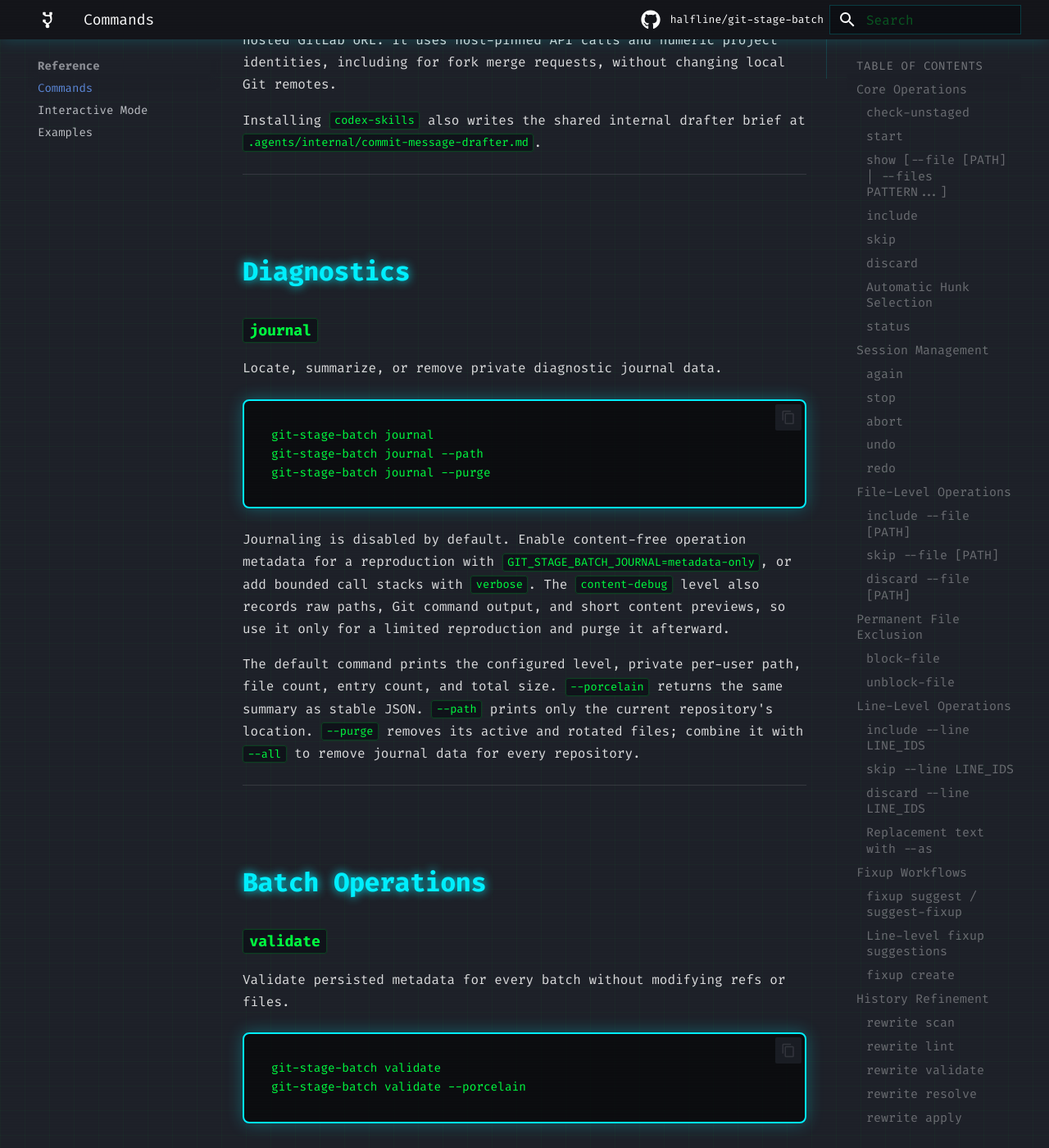
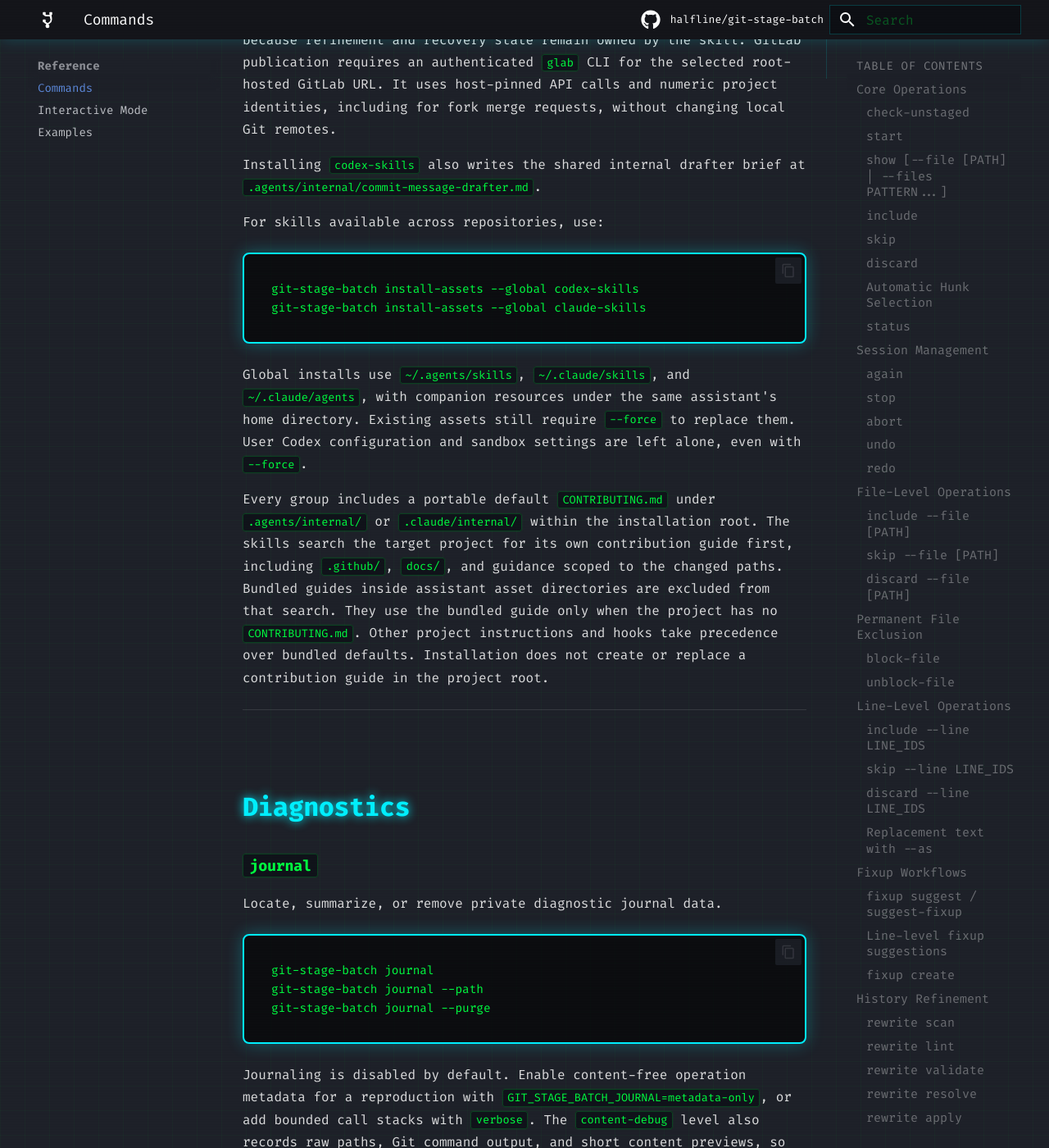
Before and after one commit to halfline/git-stage-batch, an MkDocs documentation site: the page built from docs/commands.md, in a window 1280 px wide and 1400 px high, scrolled down 41763 px. Shown: the whole window at 82% size. Built offline with MkDocs 1.6.1 and Material for MkDocs 9.7.7, drawn with Linux system fonts in a browser that asks for light colours; comment, search, counter and statistics services are not loaded; some of the changed text lies outside the part shown.

Commit message:
docs: Describe user-wide asset installation
This commit documents user-wide asset installation and the fallback
contribution guide.

````diff
--- a/docs/commands.md
+++ b/docs/commands.md
@@ -1444,8 +1444,10 @@ assistant can discover them automatically.
 - `GROUP`: Optionally restrict installation to one bundled asset group
 - `--filter PATTERN...`: Install only bundled assets whose entry names match one or more gitignore-style patterns
   - When omitted, installs every bundled asset in the selected group, or in every group if no group is provided
+- `--global`: Install for the current user under `~/.claude/` and `~/.agents/`
+  - Works outside a Git repository and does not create or modify Codex configuration
 - `--force`: Overwrite an existing installed asset
-  - For `codex-skills`, this also replaces the bundled repo-local Codex config
+  - For repository-local `codex-skills` installs, this also replaces the bundled repo-local Codex config
 
 Bundled assets currently include the Claude agent
 `commit-message-drafter`, Claude decomposition agents, the Claude skills
@@ -1499,6 +1501,29 @@ requests, without changing local Git remotes.
 Installing `codex-skills` also writes the shared internal drafter brief at
 `.agents/internal/commit-message-drafter.md`.
 
+For skills available across repositories, use:
+
+```bash
+git-stage-batch install-assets --global codex-skills
+git-stage-batch install-assets --global claude-skills
+```
+
+Global installs use `~/.agents/skills`, `~/.claude/skills`, and
+`~/.claude/agents`, with companion resources under the same assistant's
+home directory. Existing assets still require `--force` to replace them.
+User Codex configuration and sandbox settings are left alone, even with
+`--force`.
+
+Every group includes a portable default `CONTRIBUTING.md` under
+`.agents/internal/` or `.claude/internal/` within the installation root.
+The skills search the target project for its own contribution guide first,
+including `.github/`, `docs/`, and guidance scoped to the changed paths.
+Bundled guides inside assistant asset directories are excluded from that search.
+They use the bundled guide only when the project has no `CONTRIBUTING.md`.
+Other project instructions and hooks take precedence over bundled defaults.
+Installation does not create or replace a contribution guide in the project
+root.
+
 ---
 
 ## Diagnostics
````
